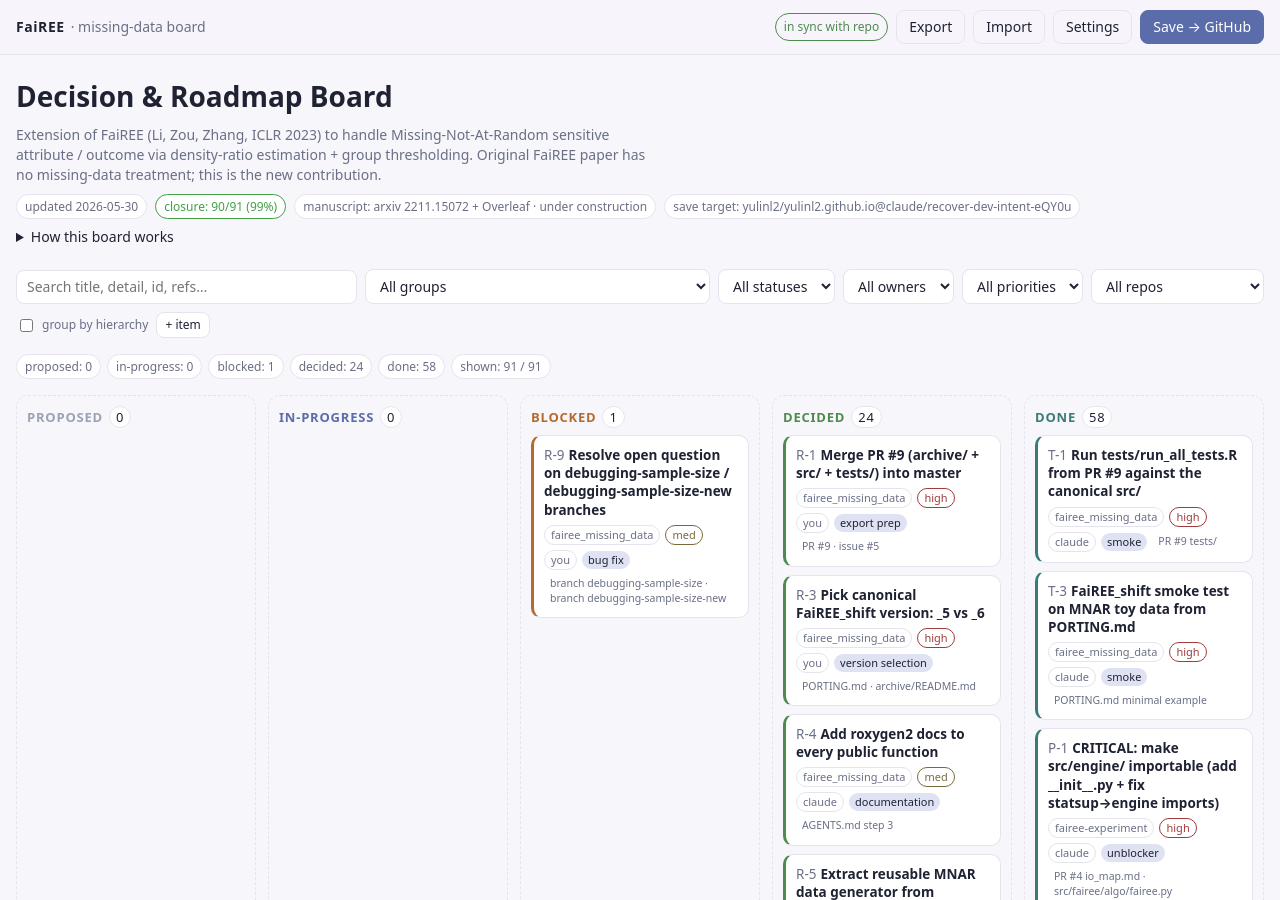
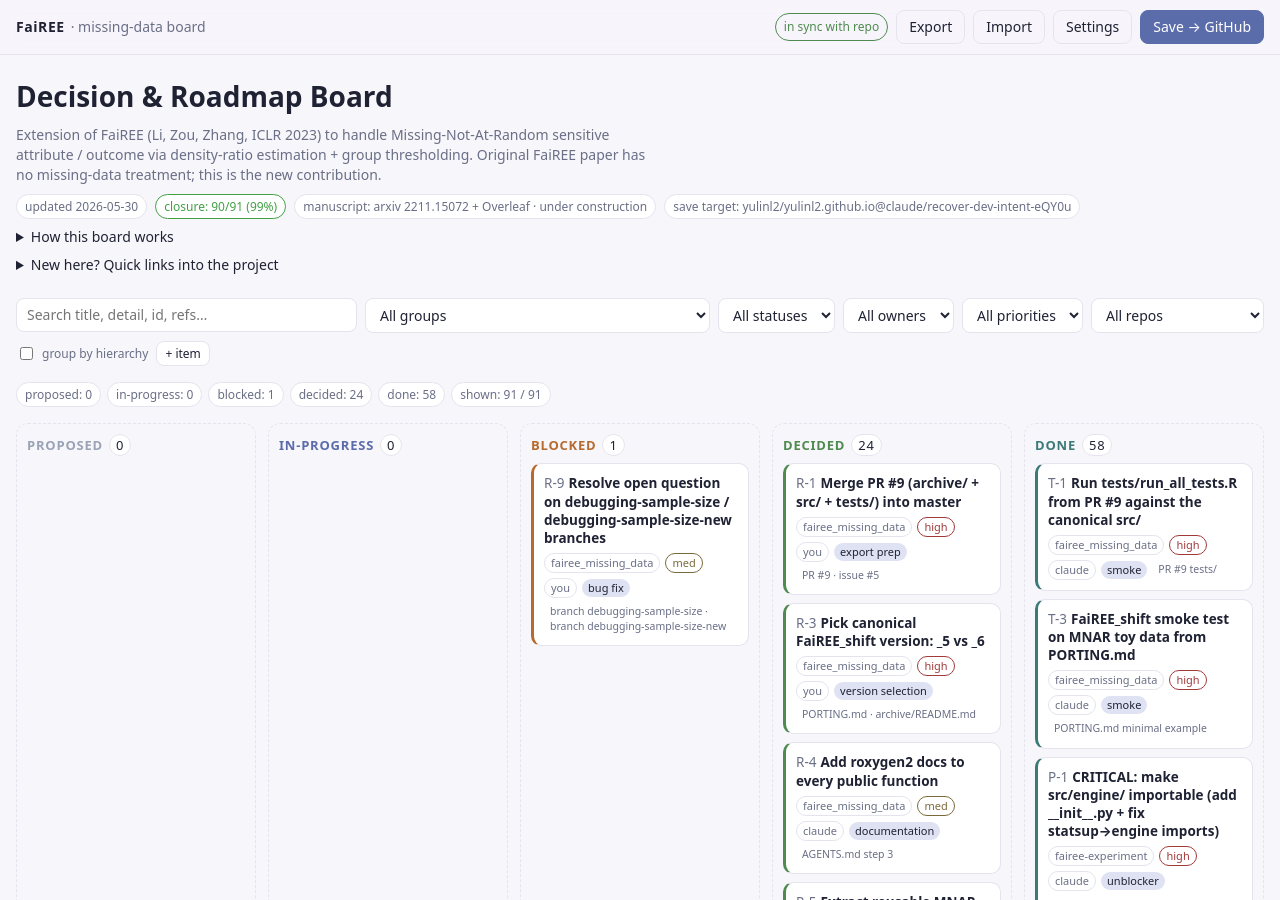
Before and after one commit to yulinl2/yulinl2.github.io, a Jekyll site: the page fairee-board/index.html, which Jekyll copies as it is, in a window 1280 px wide and 900 px high. Built offline with Jekyll 4.4.1, drawn with Linux system fonts in a browser that asks for light colours; part of the change alters nothing that is shown.

Commit message:
board: add "Quick links into the project" details for cold visitors
The board's intro already has a "How this board works" details element
explaining the kanban + PAT save mechanic. New parallel "New here?"
details surfaces direct links into the human-readable landing pages
on the recovery branch (TLDR, GLOSSARY, FIGURES, PROOF_MAP, FAQ,
INDEX). Anyone landing on the board without context can now jump to
the right entry point in one click instead of having to navigate the
repo tree.

```diff
--- a/fairee-board/index.html
+++ b/fairee-board/index.html
@@ -45,6 +45,17 @@
         <li><strong>Save</strong>: paste a fine-grained PAT once (scoped to <code>yulinl2/yulinl2.github.io</code>, Contents: Read &amp; write). The button commits <code>fairee-board/assets/data/roadmap.json</code> back into the repo on the chosen branch.</li>
         <li><strong>Autosave</strong>: every change is mirrored to browser <code>localStorage</code> so a refresh doesn't lose work.</li>
         <li><strong>Export</strong> = download JSON snapshot. <strong>Import</strong> = paste a JSON to replace state (rarely needed).</li>
+      </ul>
+    </details>
+    <details class="how">
+      <summary>New here? Quick links into the project</summary>
+      <ul>
+        <li><a href="https://github.com/yulinl2/fairee-experiment/blob/claude/recover-dev-intent-eQY0u/TLDR.md"><strong>TLDR.md</strong></a> — 90-second project summary, MDL-ranked contributions.</li>
+        <li><a href="https://github.com/yulinl2/fairee-experiment/blob/claude/recover-dev-intent-eQY0u/GLOSSARY.md"><strong>GLOSSARY.md</strong></a> — plain-language definitions of every acronym (FaiREE, MNAR, NSC, IPW, EOO/DP, …) and code symbol (<code>alpha_eff</code>, <code>generalization_buffer</code>, <code>sc_strength</code>, …).</li>
+        <li><a href="https://github.com/yulinl2/fairee-experiment/blob/claude/recover-dev-intent-eQY0u/FIGURES.md"><strong>FIGURES.md</strong></a> — curated gallery of headline plots, each with the claim it supports and the one-line reproduction command.</li>
+        <li><a href="https://github.com/yulinl2/fairee-experiment/blob/claude/recover-dev-intent-eQY0u/PROOF_MAP.md"><strong>PROOF_MAP.md</strong></a> — every theorem with its assumption set, proof location, and empirical validation.</li>
+        <li><a href="https://github.com/yulinl2/fairee-experiment/blob/claude/recover-dev-intent-eQY0u/FAQ.md"><strong>FAQ.md</strong></a> — anticipated reviewer/maintainer questions with concrete pointers.</li>
+        <li><a href="https://github.com/yulinl2/fairee-experiment/blob/claude/recover-dev-intent-eQY0u/INDEX.md"><strong>INDEX.md</strong></a> — algorithm catalogue + benchmark catalogue + decision-board state.</li>
       </ul>
     </details>
   </section>
```
